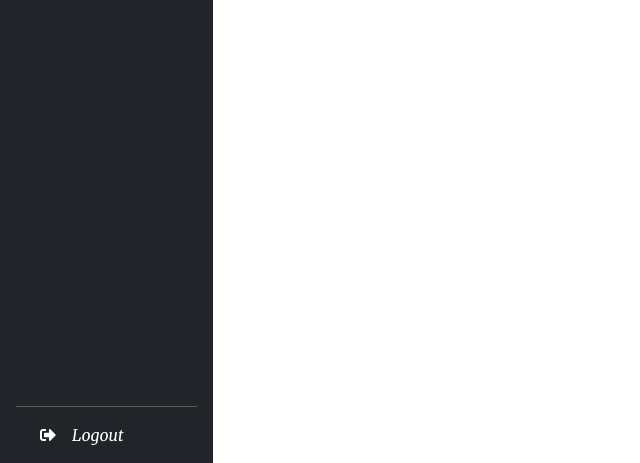
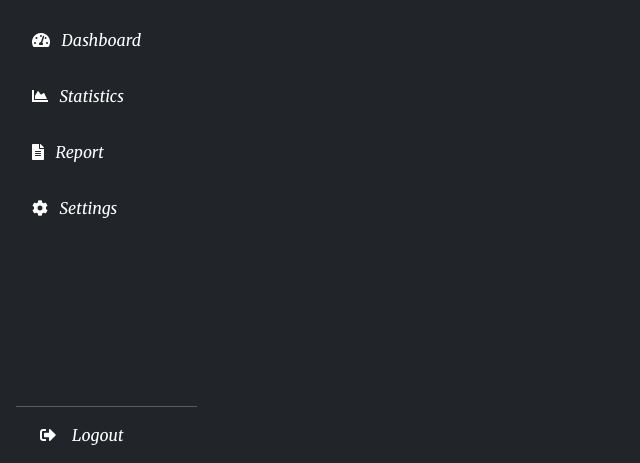
Before and after one commit to LasithEranga/FineManagementSystemWeb, a PHP site: page / in a window 1280 px wide. Shown: the part 337-800 px from the top of the page, without its empty margins (0-640 px from the left). Run offline with PHP 8.4, Linux system fonts and the light colour scheme; some libraries are stand-ins or nearby versions.

Commit message:
dashboard

```diff
--- a/index.php
+++ b/index.php
@@ -33,7 +33,7 @@
 
 </head>
 
-<body>
+<body class="bg-dark">
     <!-- container div -->
     <div class="d-flex flex-row ">
     <div class="d-flex flex-column  col-2 fixed-top">
--- a/sidebar/sidebar.php
+++ b/sidebar/sidebar.php
@@ -1,33 +1,34 @@
 
-      <div class="d-flex flex-column vh-100  flex-shrink-0 p-3 text-white bg-dark font-merri">
+      <div class="d-flex flex-column vh-100  flex-shrink-0 p-sm-3 text-white bg-dark font-merri">
         <a href="/" class="d-flex align-items-center mb-3 mb-md-0 me-md-auto text-white text-decoration-none">
-          <img src="./images/logo.ico" class="ms-3" width="25%" alt="">
-          <span class="fs-4 ms-2">FineX</span>
+          <!-- <img src="images/logo 3.png" class="ms-3" width="25%" alt=""> -->
+          <img class="ps-3 pt-3 ps-sm-0 pt-sm-0 " src="https://drive.google.com/uc?export=view&id=1YMr7xx7VNVTtxLk7ikO5TrYdQ4zp1xuZ">
+          <span class="fs-4 ms-2 d-none d-sm-block">FineX</span>
         </a>
         <hr>
         <ul class="nav nav-pills flex-column mb-auto">
           <li class="nav-item">
-            <a href="?dashboard" id="dashboard"  class="nav-link text-white my-2" aria-current="page">
+            <a href="?dashboard" id="dashboard"  class="nav-link text-white my-2 p-3 p-sm-2" aria-current="page">
               <i class="fas fa-tachometer-alt mx-2"></i>
-              Dashboard
+              <span class=" d-none d-sm-inline ">Dashboard</span>
             </a>
           </li>
           <li>
-            <a id="statistics" href="?statistics"  class="nav-link text-white my-2">
+            <a id="statistics" href="?statistics"  class="nav-link text-white my-2 p-3 p-sm-2">
               <i class="fas fa-chart-area mx-2"></i>
-              Statistics
+              <span class=" d-none d-sm-inline ">Statistics</span>
             </a>
           </li>
           <li>
-            <a id="report" href="?report"  class="nav-link text-white my-2">
+            <a id="report" href="?report"  class="nav-link text-white my-2 p-3 p-sm-2">
               <i class="fas fa-file-alt mx-2"></i>
-              Report
+              <span class=" d-none d-sm-inline ">Report</span>
             </a>
           </li>
           <li>
-            <a id="settings" href="?settings"   class="nav-link text-white my-2">
+            <a id="settings" href="?settings"   class="nav-link text-white my-2 p-3 p-sm-2">
               <i class="fas fa-cog mx-2"></i>
-              Settings
+              <span class=" d-none d-sm-inline ">Settings</span>
             </a>
           </li>
 
@@ -35,6 +36,6 @@
         <hr>
         <div class="">
 
-          <span class="ms-2"><i class="fas fa-sign-out-alt mx-3"></i>Logout</span>
+          <span class="ms-2"><i class="fas fa-sign-out-alt mx-3"></i><span class=" d-none d-sm-inline ">Logout</span></span>
         </div>
       </div>
```
Also changed, not shown: Home/dashboard.php (+78 -68 lines), sidebar/images/logo 3.png (added).
